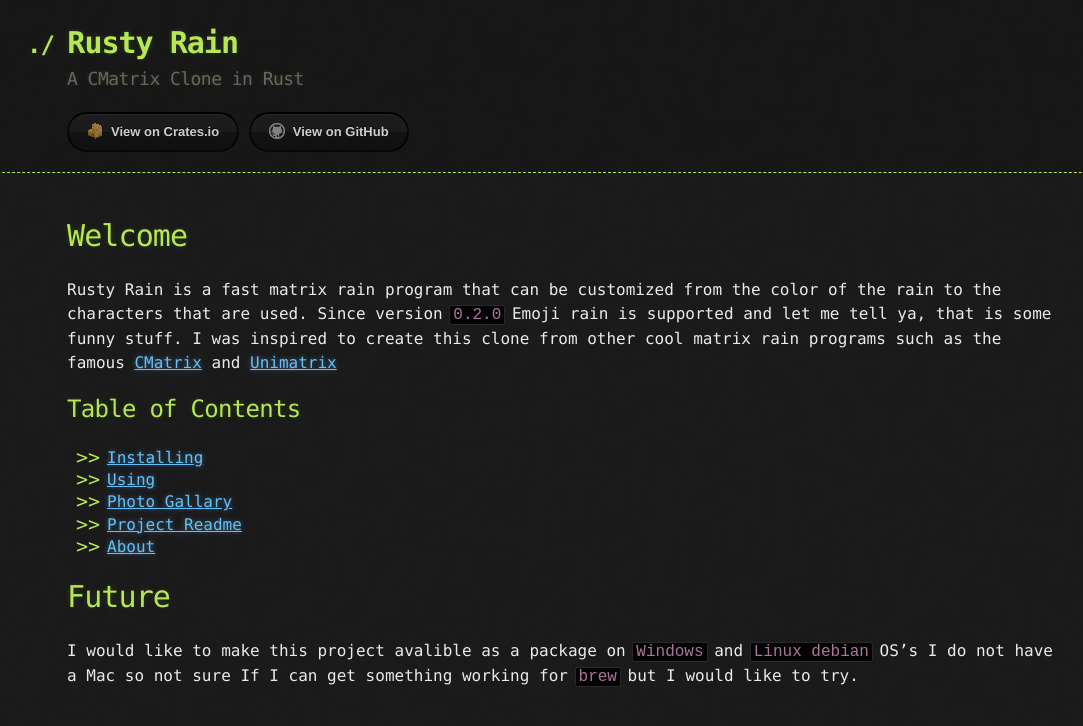
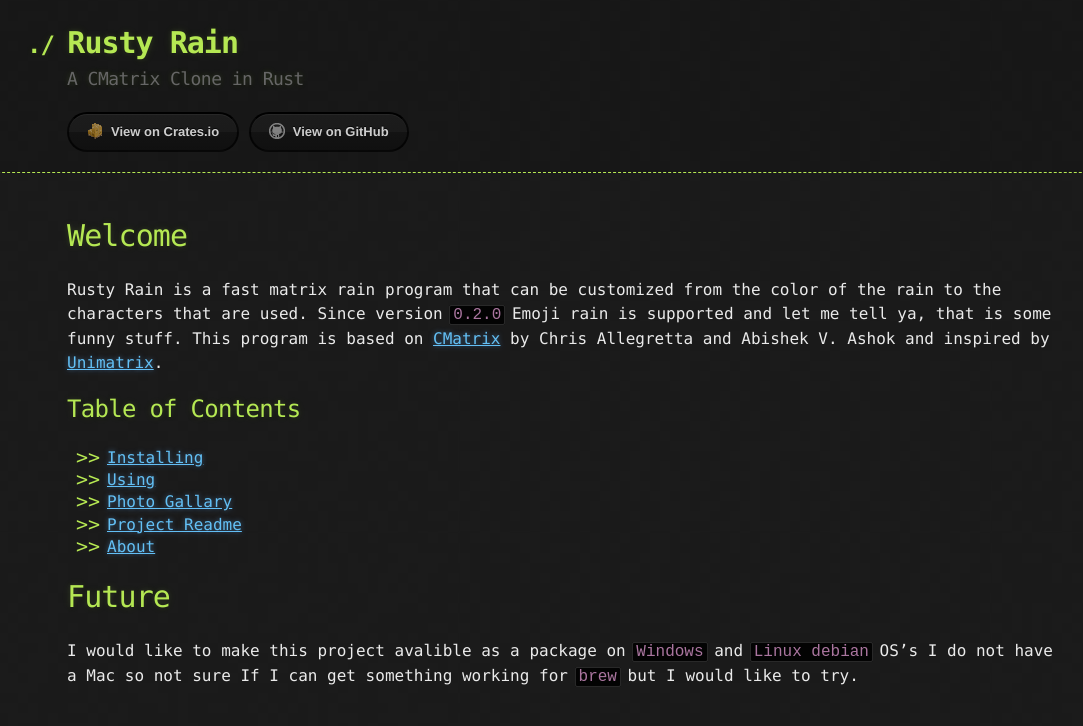
Before and after one commit to cowboy8625/rusty-rain, a Jekyll site: the page built from index.md, in a window 1280 px wide. Shown: the top 726 px of the page, without its empty margins (73-1156 px from the left). Built offline with Jekyll 4.4.1, drawn with Linux system fonts in a browser that asks for light colours; our own code applies the rules of GitHub Pages for plain Markdown files.

Commit message:
Update index.md

```diff
--- a/index.md
+++ b/index.md
@@ -5,8 +5,8 @@ layout: default
 # Welcome
 
 Rusty Rain is a fast matrix rain program that can be customized from the color of the rain to the characters that are used.
-Since version `0.2.0` Emoji rain is supported and let me tell ya, that is some funny stuff. I was inspired to create this clone
-from other cool matrix rain programs such as the famous [CMatrix](https://github.com/abishekvashok/cmatrix) and [Unimatrix](https://github.com/will8211/unimatrix)
+Since version `0.2.0` Emoji rain is supported and let me tell ya, that is some funny stuff. This program is based on [CMatrix](https://github.com/abishekvashok/cmatrix)
+by Chris Allegretta and Abishek V. Ashok  and inspired by [Unimatrix](https://github.com/will8211/unimatrix).
 
 ## Table of Contents
 
```
